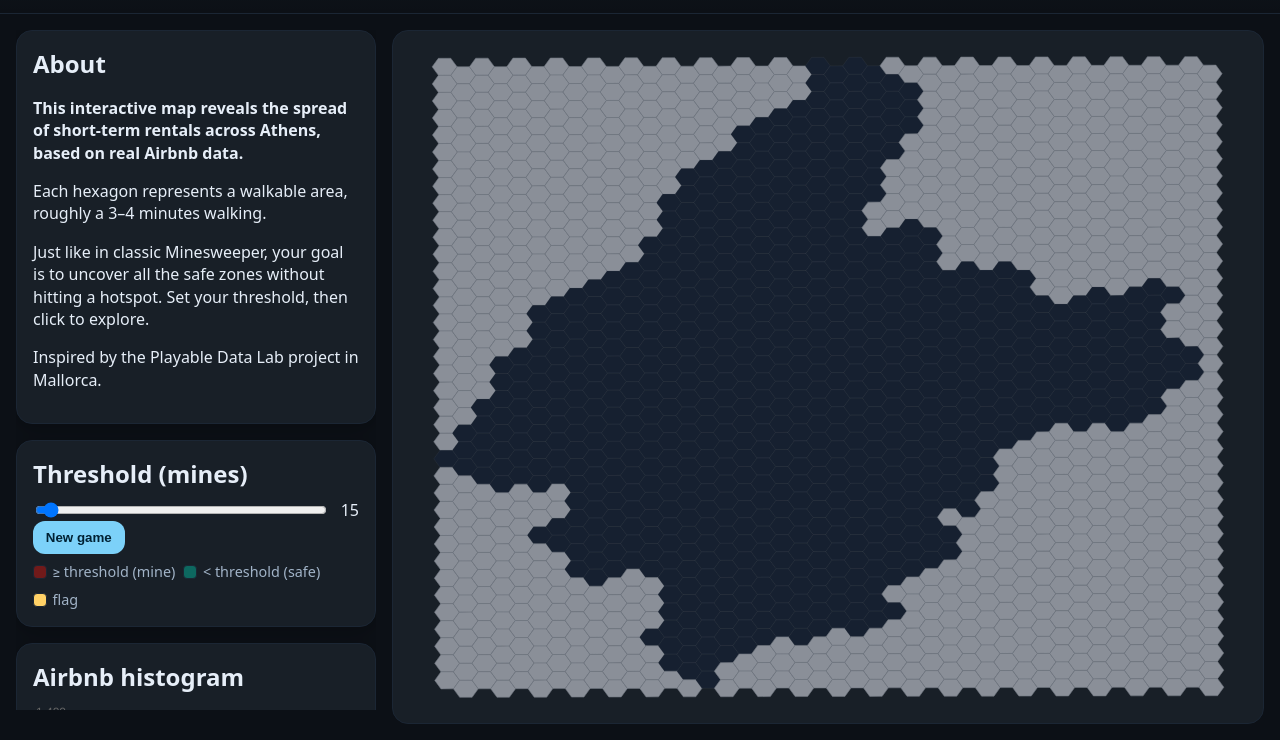
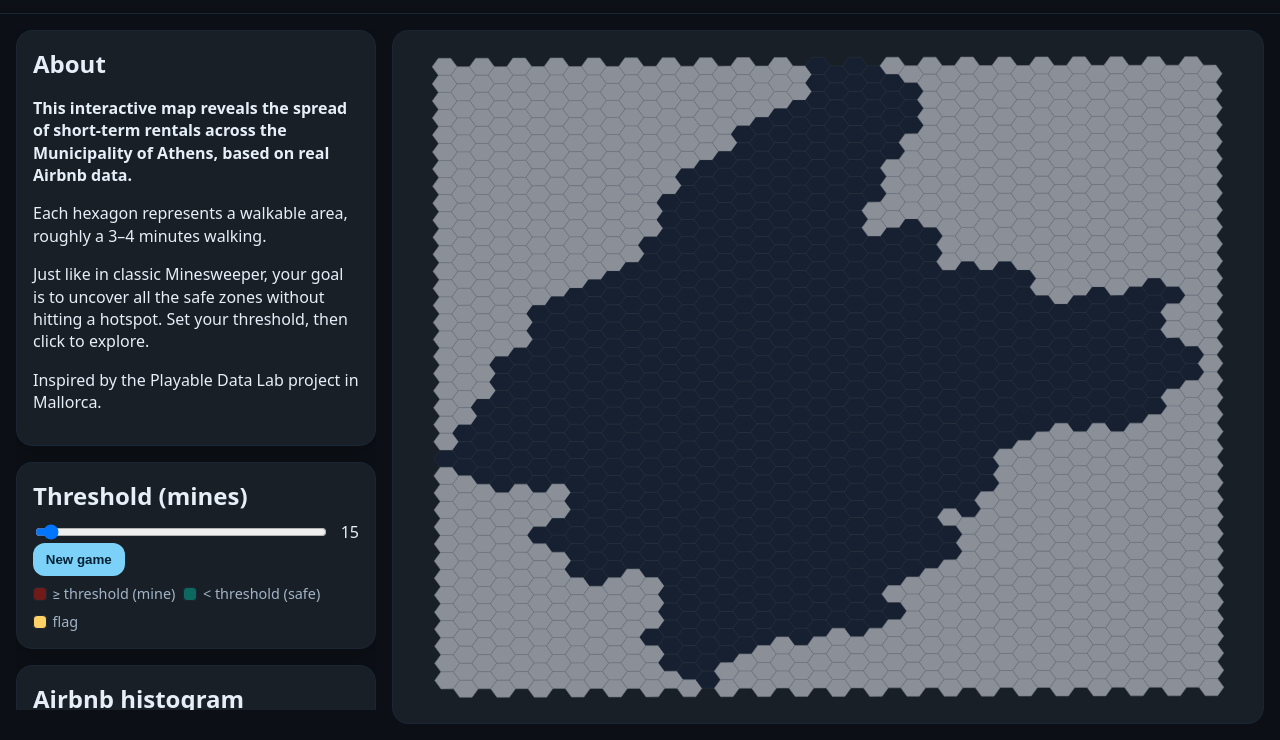
Before and after one commit to kmoschopou/athens-minesweeper, a plain HTML site: page index.html in a window 1280 px wide. Shown: the part 94-834 px from the top of the page. Drawn offline with nearby package versions, Linux system fonts and the light colour scheme.

Commit message:
index.html

```diff
--- a/index.html
+++ b/index.html
@@ -33,7 +33,7 @@
 
       <div class="card" id="about">
   <h2>About</h2>
-  <p><strong>This interactive map reveals the spread of short-term rentals across Athens, based on real Airbnb data.</strong></p>
+  <p><strong>This interactive map reveals the spread of short-term rentals across the Municipality of Athens, based on real Airbnb data.</strong></p>
   <p>Each hexagon represents a walkable area, roughly a 3–4 minutes walking.</p>
   <p>Just like in classic Minesweeper, your goal is to uncover all the safe zones without hitting a hotspot. Set your threshold, then click to explore.</p>
   <p class="hint">Inspired by the Playable Data Lab project in Mallorca.</p>
```
